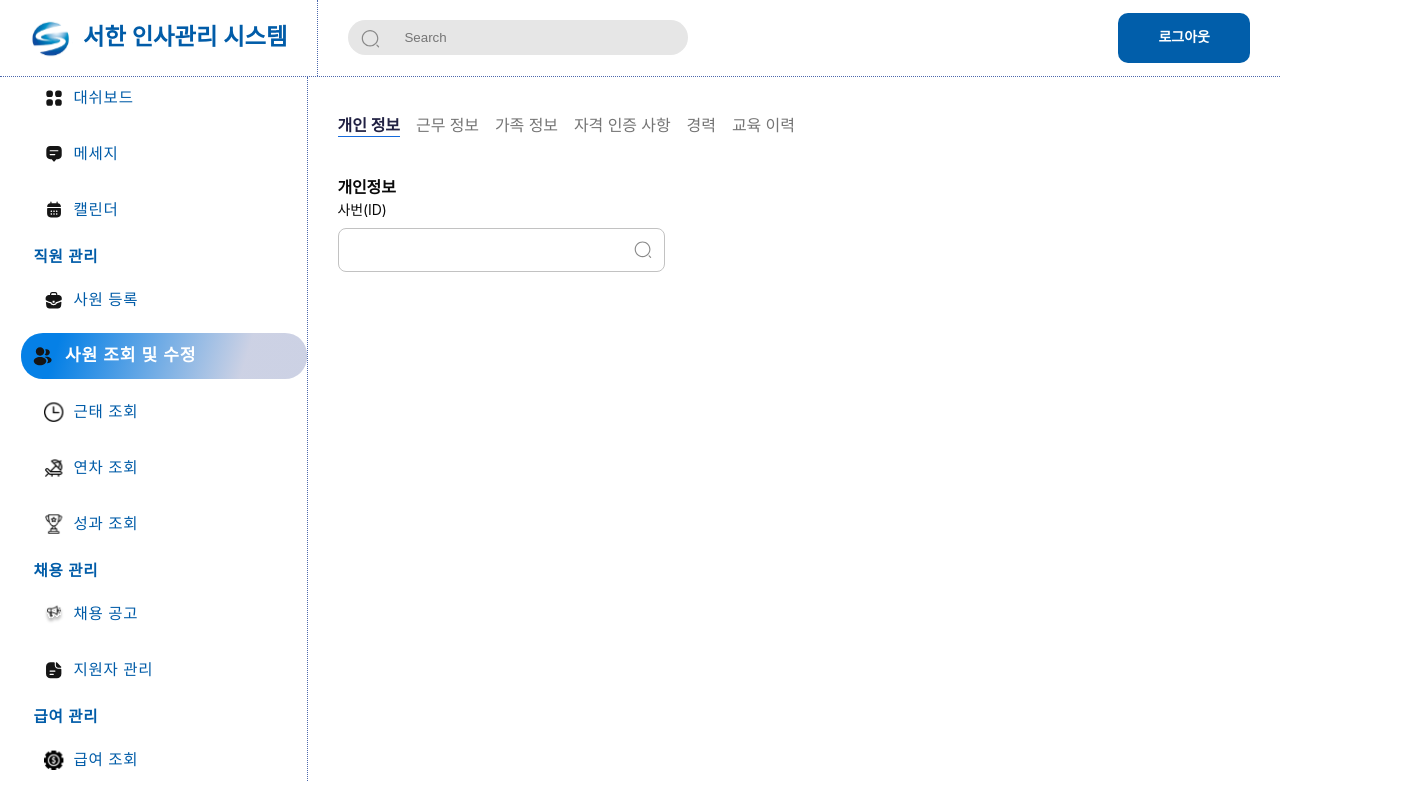
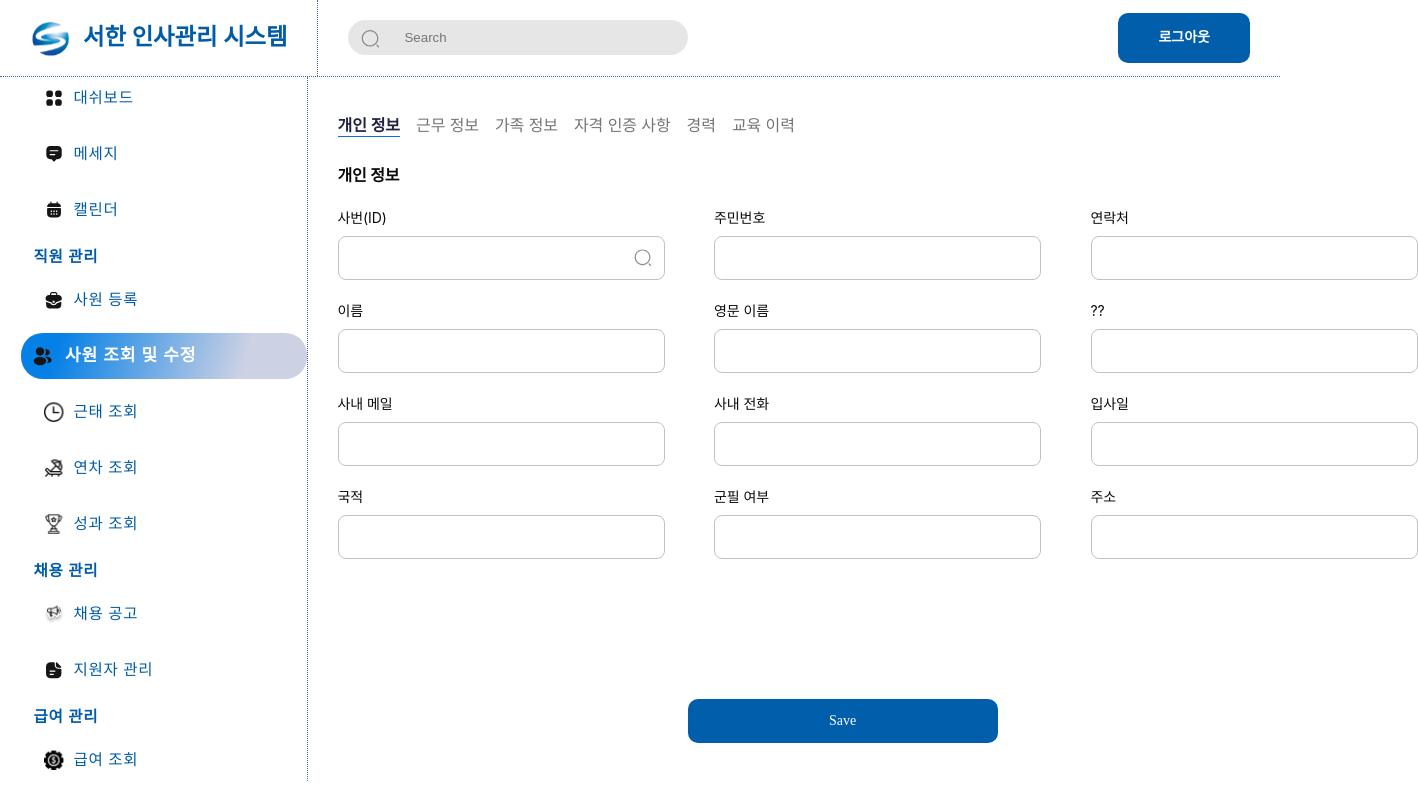
Before and after one commit to youth-o/HR-Master-System, a React (Create React App) app in the folder frontend/hr-master/: page /employees/1 in a window 1280 px wide. Shown: the whole page, 1418 px wide, since content can reach past the window. Built offline with nearby package versions, Linux system fonts and the light colour scheme.

Commit message:
feat: 사원 수정 페이지 - 개인 정보 메뉴

```diff
--- a/frontend/hr-master/src/components/EmployeeEdit/EmployeeInfo.jsx
+++ b/frontend/hr-master/src/components/EmployeeEdit/EmployeeInfo.jsx
@@ -4,9 +4,29 @@ import styles from './EmployeeInfo.module.css';
 export default function EmployeeInfo() {
 	return (
 		<div className={styles.infoContainer}>
-			<h3>개인정보</h3>
+			<h3>개인 정보</h3>
 			<form className={styles.infoForm}>
-				<Input id="employeeId" label="사번(ID)" searchTrue />
+				<div className={styles.row}>
+					<Input id="employeeId" label="사번(ID)" searchTrue />
+					<Input id="ssn" label="주민번호" searchTrue={false} />
+					<Input id="phone" label="연락처" searchTrue={false} />
+				</div>
+				<div className={styles.row}>
+					<Input id="empName" label="이름" searchTrue={false} />
+					<Input id="empEngName" label="영문 이름" searchTrue={false} />
+					<Input id="." label="??" searchTrue={false} />
+				</div>
+				<div className={styles.row}>
+					<Input id="companyEmail" label="사내 메일" searchTrue={false} />
+					<Input id="companyPhone" label="사내 전화" searchTrue={false} />
+					<Input id="hireDate" label="입사일" searchTrue={false} />
+				</div>
+				<div className={styles.row}>
+					<Input id="nationality" label="국적" searchTrue={false} />
+					<Input id="militaryService" label="군필 여부" searchTrue={false} />
+					<Input id="address" label="주소" searchTrue={false} />
+				</div>
+				<button type="submit">Save</button>
 			</form>
 		</div>
 	);
--- a/frontend/hr-master/src/components/EmployeeEdit/EmployeeInfo.module.css
+++ b/frontend/hr-master/src/components/EmployeeEdit/EmployeeInfo.module.css
@@ -1,12 +1,15 @@
 .infoContainer {
+	box-sizing: border-box;
 	width: 100%;
 	margin-left: 3rem;
-	margin-right: 3rem;
+	margin-right: 2.3rem;
 	display: flex;
 	flex-direction: column;
+	gap: 2rem;
 }
 
 .infoContainer h3 {
+	width: 100%;
 	margin: 0;
 	color: var(--Neutral-100, #0a0a0a);
 	font-family: Inter;
@@ -16,3 +19,37 @@
 	line-height: 2.4rem; /* 150% */
 	letter-spacing: -0.0176rem;
 }
+
+.infoForm {
+	width: 100%;
+	display: flex;
+	flex-direction: column;
+	gap: 2rem;
+}
+
+.row {
+	width: 100%;
+	display: flex;
+	flex-direction: row;
+	justify-content: space-between;
+}
+
+.infoForm button {
+	width: 31rem;
+	margin-left: 35rem;
+	margin-top: 12rem;
+	padding: 1rem;
+	justify-content: center;
+	align-items: center;
+	border-radius: 1rem;
+	background: #015eaa;
+	border: none;
+	cursor: pointer;
+
+	color: #fff;
+	font-family: Nunito;
+	font-size: 1.4rem;
+	font-style: normal;
+	font-weight: 400;
+	line-height: 2.4rem; /* 171.429% */
+}
--- a/frontend/hr-master/src/components/EmployeeEdit/EmployeeMenu.module.css
+++ b/frontend/hr-master/src/components/EmployeeEdit/EmployeeMenu.module.css
@@ -1,12 +1,12 @@
 .editContainer {
-	width: 100%;
+	width: 108rem;
 	display: flex;
 	flex-direction: column;
 }
 
 .menu {
 	box-sizing: border-box;
-	margin: 2.2rem 3rem;
+	margin: 2.2rem 3rem 1rem 3rem;
 	width: 100%;
 	display: flex;
 	flex-direction: row;
@@ -36,3 +36,7 @@
 	border-bottom: 1px solid #146adc;
 	font-weight: 600;
 }
+
+.contentContainer {
+	width: 100%;
+}
--- a/frontend/hr-master/src/components/common/Input/Input.jsx
+++ b/frontend/hr-master/src/components/common/Input/Input.jsx
@@ -1,11 +1,11 @@
 import styles from './Input.module.css';
 import search from '../../../assets/search-normal.svg';
 
-export default function Input({ id = '', label = '', style = {}, searchTrue = false }) {
+export default function Input({ id = '', label = '', style = {}, placeholder = '', searchTrue = false }) {
 	return (
 		<div className={styles.inputContainer} style={style}>
 			<label for={id}>{label}</label>
-			<input type="text" id={id} />
+			<input type="text" id={id} placeholder={placeholder} />
 			{searchTrue && <img src={search} alt="검색 아이콘" />}
 		</div>
 	);
```
